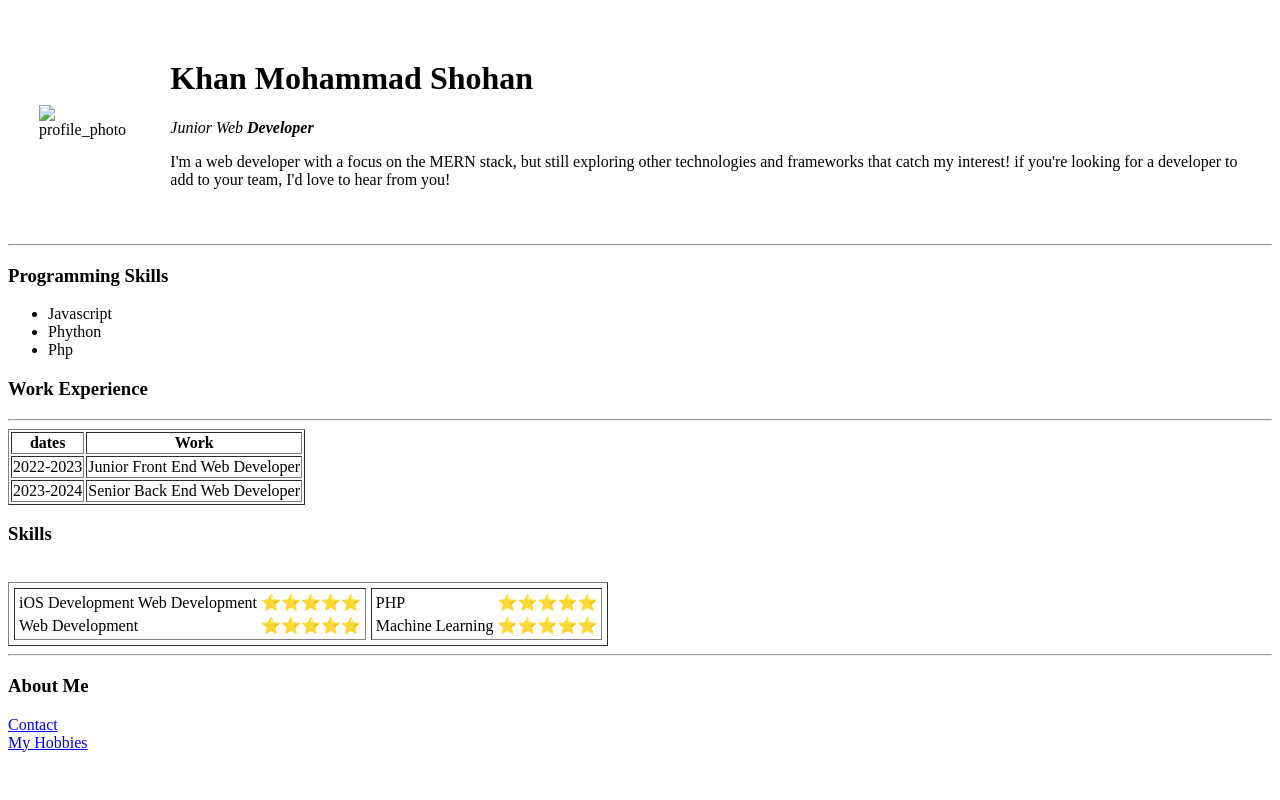
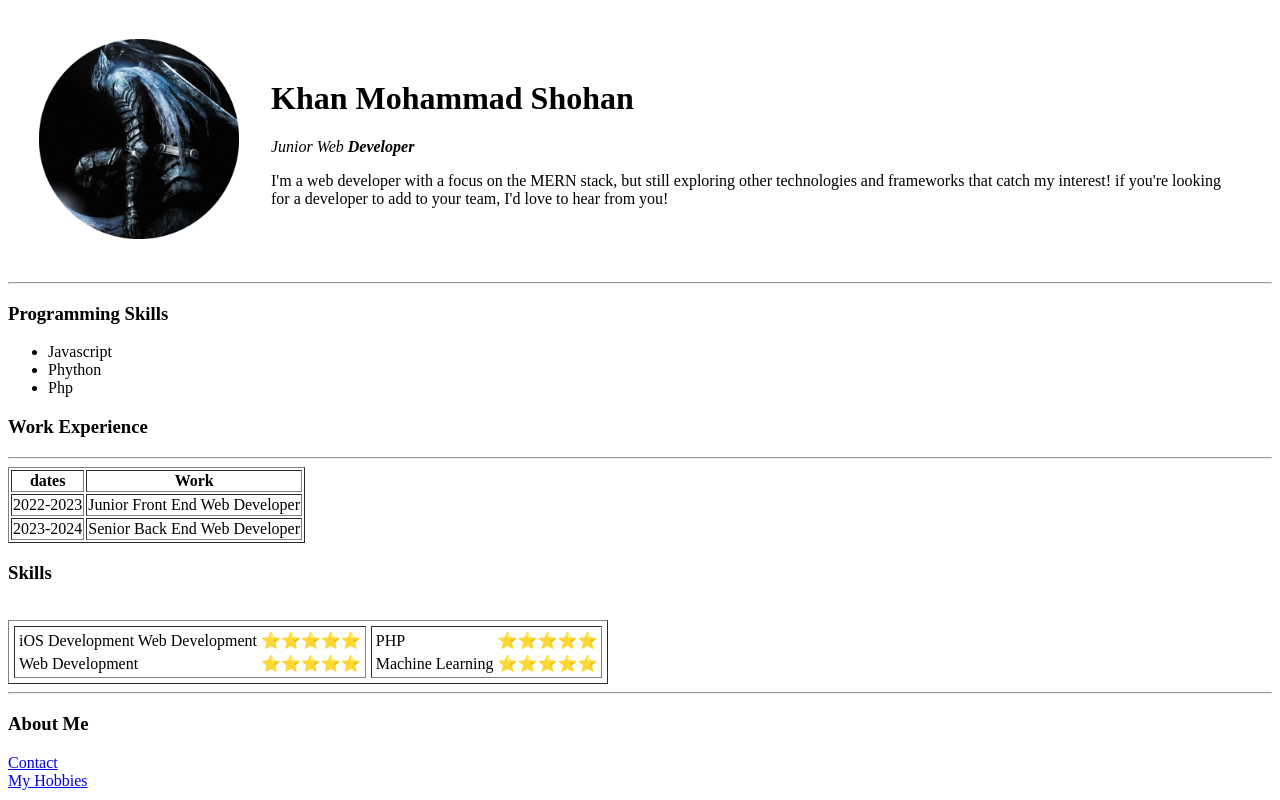
Before and after one commit to CephalonShohan/cv2, a plain HTML site: page index.html in a window 1280 px wide. Drawn offline with Linux system fonts and the light colour scheme; the site is published under a folder, as on GitHub Pages, so addresses that start at the root find nothing.

Commit message:
removes / from img file

```diff
--- a/index.html
+++ b/index.html
@@ -11,7 +11,7 @@
       <tr>
         <td>
           <img
-            src="/images/thumb-1920-278051-modified.png"
+            src="images/thumb-1920-278051-modified.png"
             alt="profile_photo"
             height="200px"
             width="200px"
```
